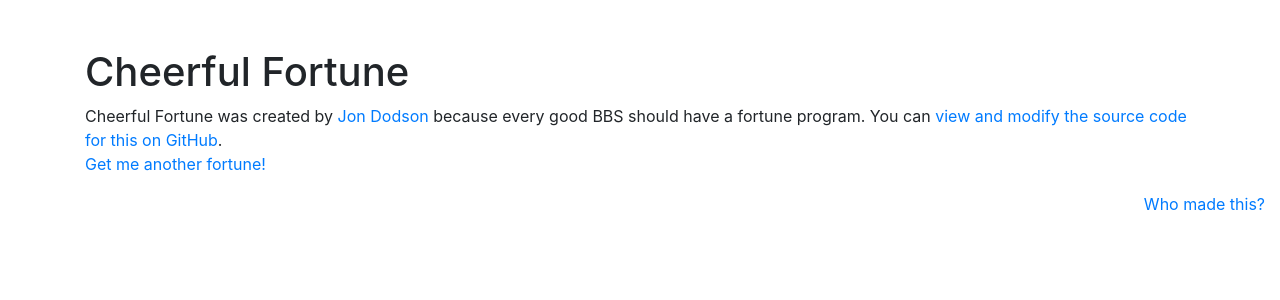
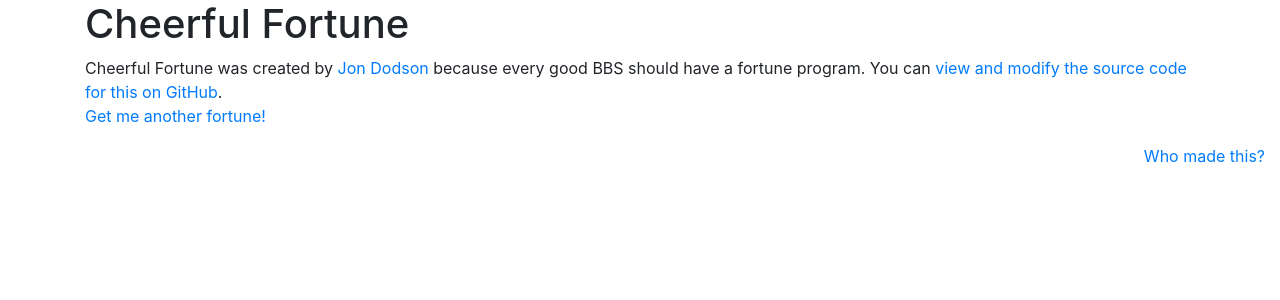
Before and after one commit to cheerfulghost/cheerful-fortune, a Jekyll site: the page docs/about.html, which Jekyll copies as it is, in a window 1280 px wide. Shown: the top 300 px of the page. Built offline with Jekyll 4.4.1, drawn with Linux system fonts in a browser that asks for light colours.

Commit message:
Removing the top margin on the h1

```diff
--- a/_layouts/default.html
+++ b/_layouts/default.html
@@ -18,7 +18,7 @@
 
     <!-- Begin page content -->
     <main role="main" class="container">
-      <h1 class="mt-5">{{ site.title }}</h1>
+      <h1>{{ site.title }}</h1>
       <p>
         {{content}}
       </p>
--- a/docs/404.html
+++ b/docs/404.html
@@ -18,7 +18,7 @@
 
     <!-- Begin page content -->
     <main role="main" class="container">
-      <h1 class="mt-5">Cheerful Fortune</h1>
+      <h1>Cheerful Fortune</h1>
       <p>
         <style type="text/css" media="screen">
   .container {
--- a/docs/about.html
+++ b/docs/about.html
@@ -18,7 +18,7 @@
 
     <!-- Begin page content -->
     <main role="main" class="container">
-      <h1 class="mt-5">Cheerful Fortune</h1>
+      <h1>Cheerful Fortune</h1>
       <p>
         Cheerful Fortune was created by <a href="http://jdodson.org" target="_blank">Jon Dodson</a> because every good BBS should have a fortune program.  You can <a href="https://github.com/jdodson/cheerful-fortune" target="_blank">view and modify the source code for this on GitHub</a>.
 <br/>
--- a/docs/feed.xml
+++ b/docs/feed.xml
@@ -1 +1 @@
-<?xml version="1.0" encoding="utf-8"?><feed xmlns="http://www.w3.org/2005/Atom" ><generator uri="https://jekyllrb.com/" version="3.8.3">Jekyll</generator><link href="/feed.xml" rel="self" type="application/atom+xml" /><link href="/" rel="alternate" type="text/html" /><updated>2018-07-08T14:07:19-07:00</updated><id>/</id><title type="html">Cheerful Fortune</title><subtitle>Write an awesome description for your new site here. You can edit this line in _config.yml. It will appear in your document head meta (for Google search results) and in your feed.xml site description.</subtitle></feed>
+<?xml version="1.0" encoding="utf-8"?><feed xmlns="http://www.w3.org/2005/Atom" ><generator uri="https://jekyllrb.com/" version="3.8.3">Jekyll</generator><link href="/feed.xml" rel="self" type="application/atom+xml" /><link href="/" rel="alternate" type="text/html" /><updated>2018-07-21T14:42:20-07:00</updated><id>/</id><title type="html">Cheerful Fortune</title><subtitle>Write an awesome description for your new site here. You can edit this line in _config.yml. It will appear in your document head meta (for Google search results) and in your feed.xml site description.</subtitle></feed>
--- a/docs/index.html
+++ b/docs/index.html
@@ -18,7 +18,7 @@
 
     <!-- Begin page content -->
     <main role="main" class="container">
-      <h1 class="mt-5">Cheerful Fortune</h1>
+      <h1>Cheerful Fortune</h1>
       <p>
         <script>
   var fortune_files_total = {
```
Also changed, not shown: docs/README.md (+8 -6 lines).
